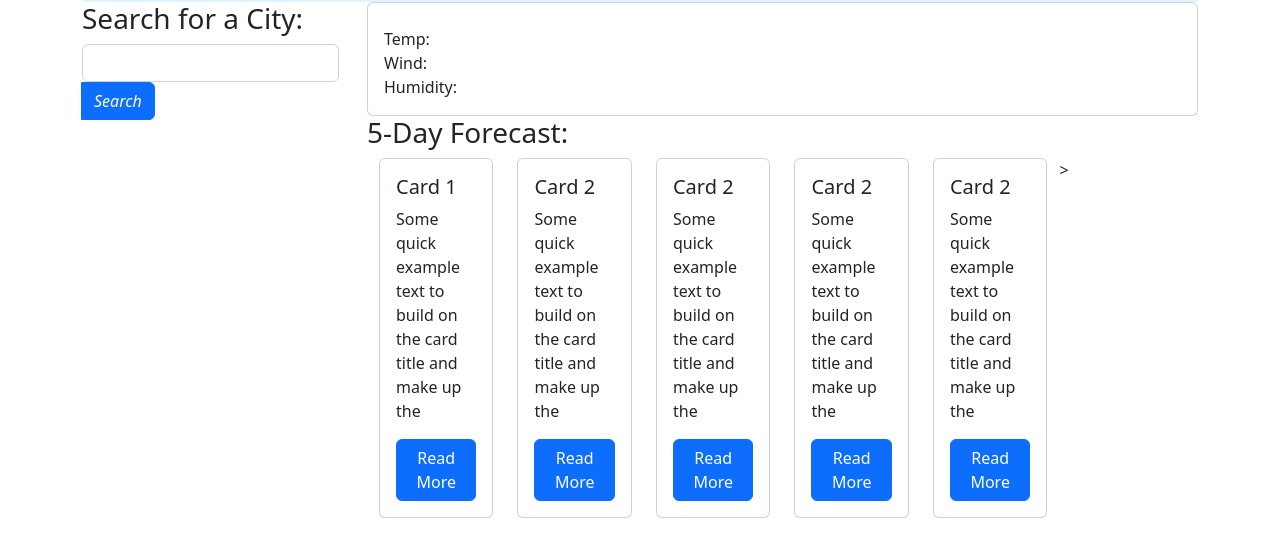
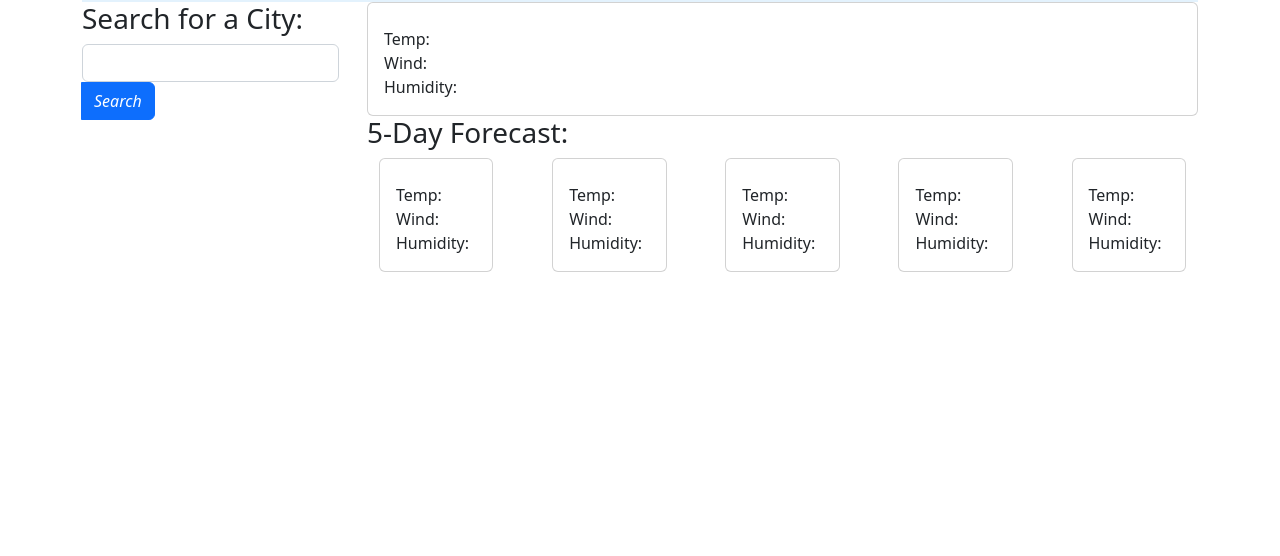
Before and after one commit to abasit96/5-Day-Weather-Forecast, a plain HTML site: page index.html in a window 1280 px wide. Shown: the part 70-626 px from the top of the page. Drawn offline with nearby package versions, Linux system fonts and the light colour scheme.

Commit message:
Adding some styling and changes to borders and html elements

```diff
--- a/Assets/CSS/style.css
+++ b/Assets/CSS/style.css
@@ -0,0 +1,6 @@
+#cards {
+    justify-content: center;
+    align-items: center;
+    margin-left: 0%;
+    margin-right: 1px;
+}
--- a/index.html
+++ b/index.html
@@ -14,7 +14,7 @@
 
 <body>
     <header class="container">
-        <nav class="navbar navbar-light" style="background-color: #e3f2fd;"">
+        <nav class="navbar navbar-light" style="background-color: #e3f2fd;">
             <h1>5 Day Weather Forecast</h1>
         </nav>
     </header>
@@ -47,54 +47,96 @@
                         <h3>5-Day Forecast:</h3>
                     </div>
 
-                    <div class="container">
-                        <div class="row">
+                    <div class="container" id="cards">
+                        <div class="row" style="justify-content: space-between;">
                             <div class="col-md-2">
                                 <div class="card">
                                     <div class="card-body">
-                                        <h5 class="card-title">Card 1</h5>
-                                        <p class="card-text">Some quick example text to build on the card title and make up the</p>
-                                        <a href="#" class="btn btn-primary">Read More</a>
+                                        <h5 id="day-1"></h5>
+                                        <div>
+                                            Temp:
+                                        </div>
+                                        <div>
+                                            Wind:
+                                        </div>
+                                        <div>
+                                            Humidity:
+                                        </div>
+
                                     </div>
                                 </div>
                             </div>
                             <div class="col-md-2">
                                 <div class="card">
                                     <div class="card-body">
-                                        <h5 class="card-title">Card 2</h5>
-                                        <p class="card-text">Some quick example text to build on the card title and make up the</p>
-                                        <a href="#" class="btn btn-primary">Read More</a>
+                                        <h5 id="day-2"></h5>
+                                        <div>
+                                            Temp:
+                                        </div>
+                                        <div>
+                                            Wind:
+                                        </div>
+                                        <div>
+                                            Humidity:
+                                        </div>
+
                                     </div>
                                 </div>
                             </div>
                             <div class="col-md-2">
                                 <div class="card">
                                     <div class="card-body">
-                                        <h5 class="card-title">Card 2</h5>
-                                        <p class="card-text">Some quick example text to build on the card title and make up the</p>
-                                        <a href="#" class="btn btn-primary">Read More</a>
+                                        <h5 id="day-3"></h5>
+                                        <div>
+                                            Temp:
+                                        </div>
+                                        <div>
+                                            Wind:
+                                        </div>
+                                        <div>
+                                            Humidity:
+                                        </div>
+
                                     </div>
                                 </div>
                             </div>
                             <div class="col-md-2">
                                 <div class="card">
                                     <div class="card-body">
-                                        <h5 class="card-title">Card 2</h5>
-                                        <p class="card-text">Some quick example text to build on the card title and make up the</p>
-                                        <a href="#" class="btn btn-primary">Read More</a>
+                                        <h5 id="day-4"></h5>
+                                        <div>
+                                            Temp:
+                                        </div>
+                                        <div>
+                                            Wind:
+                                        </div>
+                                        <div>
+                                            Humidity:
+                                        </div>
+
                                     </div>
                                 </div>
                             </div>
                             <div class="col-md-2">
                                 <div class="card">
                                     <div class="card-body">
-                                        <h5 class="card-title">Card 2</h5>
-                                        <p class="card-text">Some quick example text to build on the card title and make up the</p>
-                                        <a href="#" class="btn btn-primary">Read More</a>
+                                        <h5 id="day-5"></h5>
+                                        <div>
+                                            Temp:
+                                        </div>
+                                        <div>
+                                            Wind:
+                                        </div>
+                                        <div>
+                                            Humidity:
+                                        </div>
+
                                     </div>
                                 </div>
                             </div>
-                        >
+
+                                    </div>
+                                </div>
                             </div>
                         </div>
                     </div>
```
Lines whose indentation alone changed are shown as unchanged.
